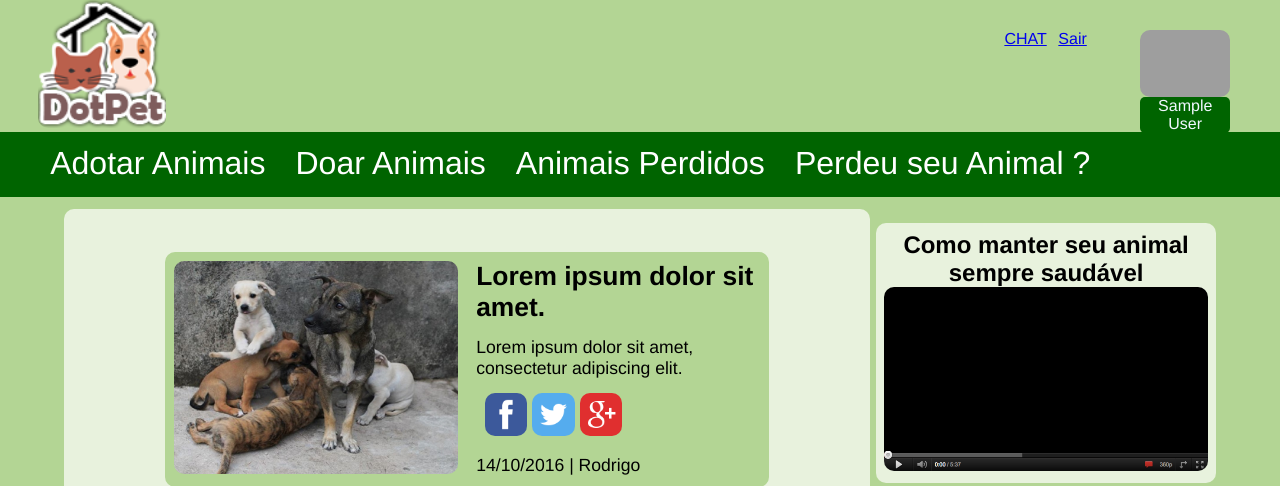
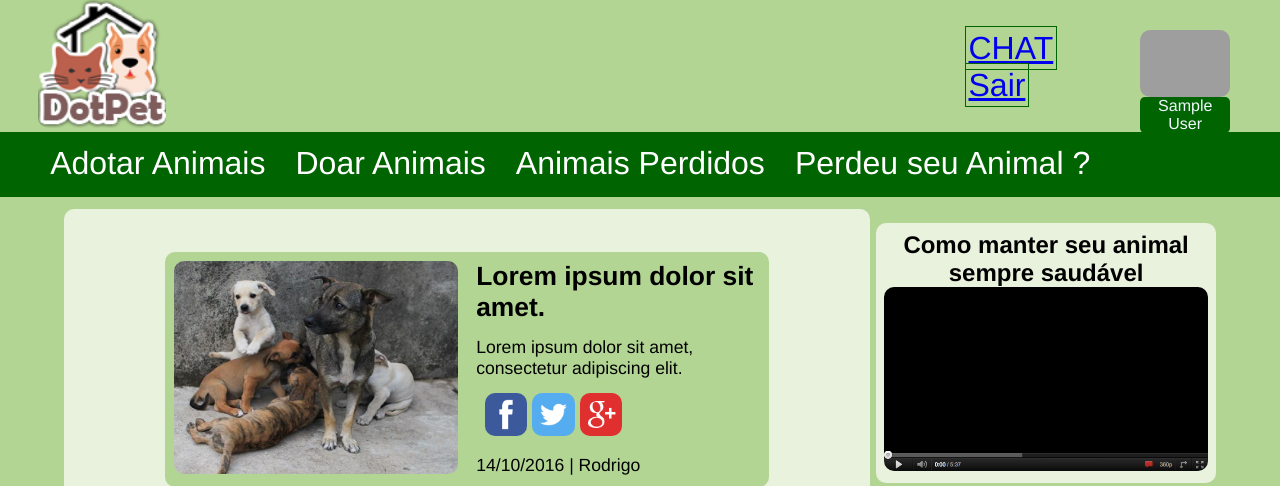
Before and after one commit to RodrigoDot/dotpet, a PHP site: page /dotpet8/ in a window 1280 px wide. Shown: the top 486 px of the page. Run offline with PHP 8.4, Linux system fonts and the light colour scheme; the visitor is signed in with stand-in values (Sample User, id 1); grey boxes are pictures that could not be loaded.

Commit message:
atualizado codigo do chat, diretiva de mensagem seletiva

```diff
--- a/css/estilo.css
+++ b/css/estilo.css
@@ -24,8 +24,8 @@
 
 #usuarioLink {
     display: block;
-    min-width: 7%;
-    max-width: 7%;
+    min-width: 10%;
+    max-width: 10%;
     position: relative;
     float: right;
     margin: 30px 50px 0 0;
@@ -35,12 +35,20 @@
     width: 49%;
     padding: 2%;
     margin: 2%;
+    font-size: 2em;
+    min-height: 40px;
+    min-width: 150px;
+    border: 1px solid darkgreen;
 }
 
 #usuarioLink .logout{
     width: 49%;
     margin: 2%;
     padding: 2%;
+    font-size: 2em;
+    min-height: 40px;
+    min-width: 150px;
+    border: 1px solid darkgreen;
 }
 
 #fotoPerfil{
--- a/javascript/js.js
+++ b/javascript/js.js
@@ -2,7 +2,6 @@ $(function() {
 
     //Padrao Atual
     function onClickMensagemAnimalAvistado() {
-
         console.log("botao de envio funcionou");
         var $exibir = $(this).parent("form").attr("id"); //A FUNCAO ATTR RETORNA O VALOR DO ID DO ELEMENTO SELECIONADO
         var $tipoProcesso = $("#formularioEnvio").attr("class");
@@ -17,7 +16,6 @@ $(function() {
             + "<label class='labelMsmFormEnvioMsm'>Mensagem</label>"
             + "<textarea name='mensagemInformante' class='textAreaMsmFormEnvioMsm'></textarea>"
             + "<input name='enviarMensagem' class='buttonMsmFormEnvioMsm botao' type='submit' value='Enviar Mensagem' />"
-            + "<a href='chat/index.php?destinatario=" + $destinatario + "'><balel name='chat' class='label'>CHAT<label/></a>"
             + "<input id='idAnimal' name='idAnimal' type='hidden' value='" + $exibir + "' />"
             + "<input name='tipoProcesso' type='hidden' value='" + $tipoProcesso + "' />"
             + "</form>";
--- a/php/checkUp.php
+++ b/php/checkUp.php
@@ -12,8 +12,8 @@
                 <a class='usuario' href='perfil.php'>$_SESSION[nomeUsuario]</a>
             </div>
             <div id='usuarioLink'>
-                <a class='chatLink' href='chat/index.php'>CHAT</a>
-                <a class='logout' href='php/logout.php'>Sair</a>
+                <a class='botao chatLink' href='chat/index.php'>CHAT</a>
+                <a class='botao logout' href='php/logout.php'>Sair</a>
             </div>
         ";
     }
--- a/php/logout.php
+++ b/php/logout.php
@@ -5,6 +5,5 @@
 
     session_start();
     session_unset($_SESSION['usuario']);
+    header("Location: ../entrar.php");
 ?>
-
-<script>location.href='../entrar.php'</script>
```
Also changed, not shown: banco.php (added, +17 -0 lines), chat/messenger/loghistory/2/log24.html (+1 -1 lines), chat/messenger/loghistory/4/log42.html (+1 -1 lines), perdidos.php (+9 -9 lines).
